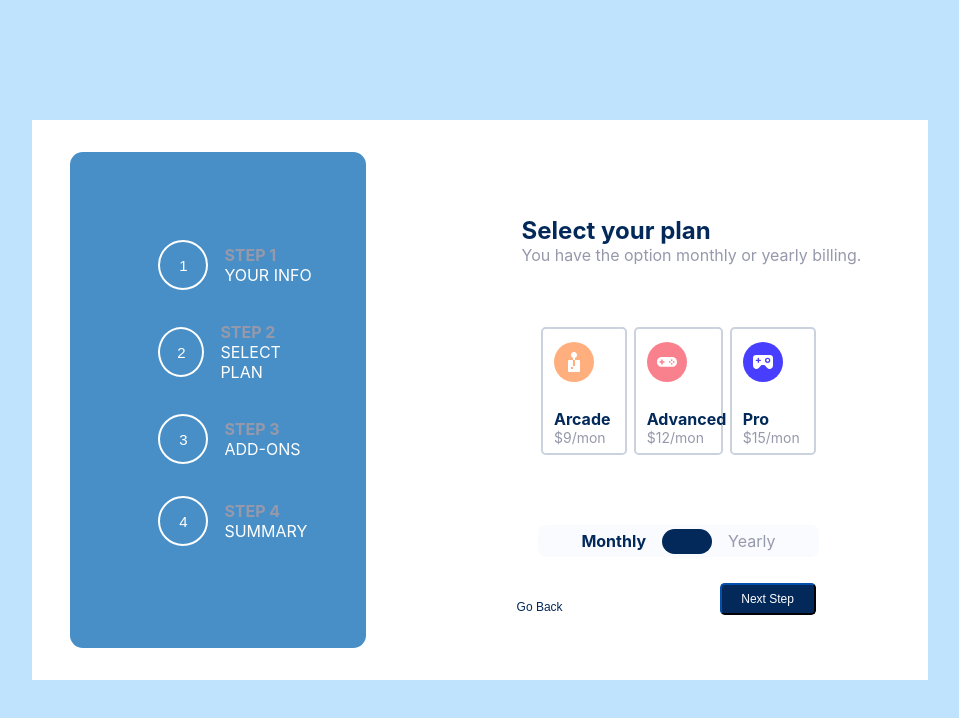
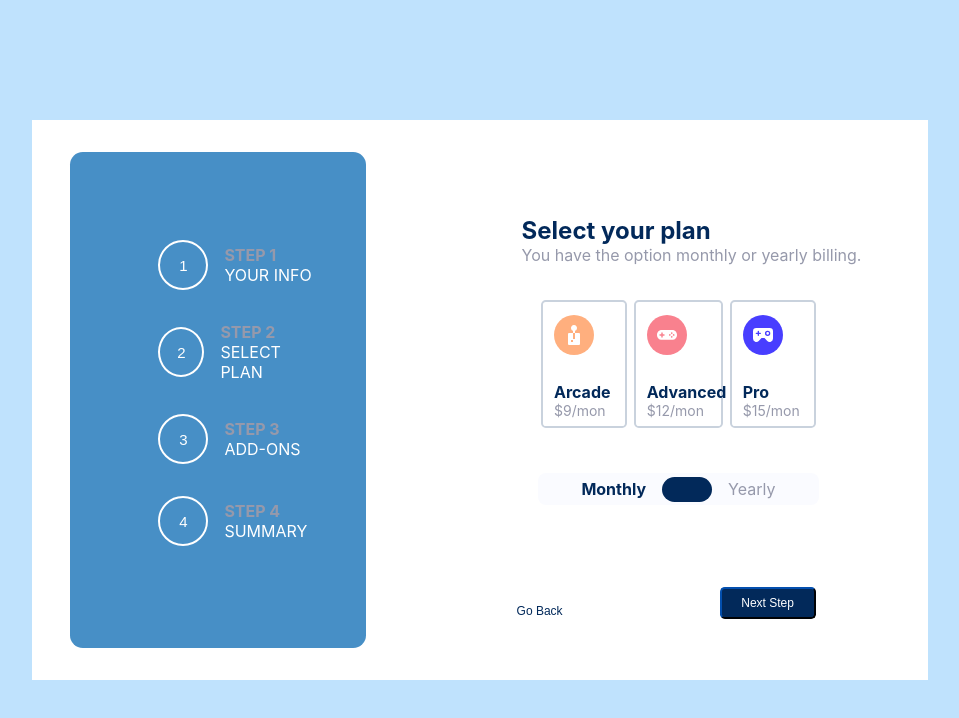
Before and after one commit to mnavai/multistepsform-reactapp, a React (Create React App) app: page /select-plan in a window 1280 px wide. Shown: the top 718 px of the page, without its empty margins (160-1119 px from the left). Built offline with nearby package versions, Linux system fonts and the light colour scheme; the HTML template or start-up script is replaced by a standard one.

Commit message:
fixing styles

```diff
--- a/src/components/Card/Card.css
+++ b/src/components/Card/Card.css
@@ -1,9 +1,9 @@
 .card-group {
     display: flex;
     flex-direction: row;
-    align-items: center;
-    margin-bottom: 1.5rem;
-
+    height: 16vh;
+    margin-top: 1rem;
+    margin-bottom: 3rem;
 }
 .card{
     display: flex;
--- a/src/index.css
+++ b/src/index.css
@@ -79,7 +79,7 @@ html, body, h1, h2, h3, h4, h5, p {
   align-items: center;
   background-color: hsl(231, 100%, 99%);
   border-radius: 0.5rem;
-  margin: 0 auto 0 8rem;
+  margin: 0 auto 3.5rem 8rem;
   width: 22vw;
   height: 4vh;
 }
```
